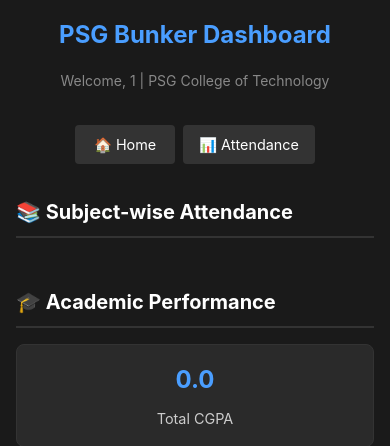
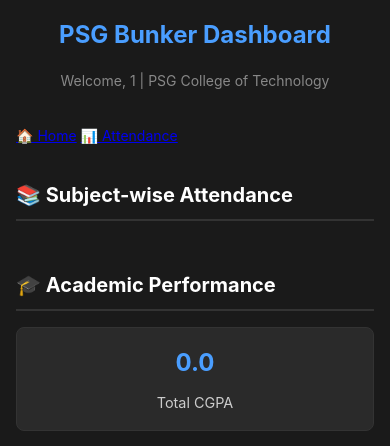
Before and after one commit to manusanjay545/PSG-Bunker, a Flask app: page /dashboard in a window 390 px wide. Shown: the top 446 px of the page. Run offline with Flask 3, Linux system fonts and the light colour scheme; the visitor is signed in with stand-in values (Sample User, id 1); data that the repository does not hold is empty.

Commit message:
Update style.css

```diff
--- a/static/style.css
+++ b/static/style.css
@@ -298,28 +343,6 @@ th {
 
 tr:hover {
     background-color: rgba(74, 158, 255, 0.1);
-}
-
-/* Navigation */
-.nav-buttons {
-    display: flex;
-    gap: 0.5rem;
-    margin: 1rem 0;
-    flex-wrap: wrap;
-}
-
-.nav-btn {
-    background-color: #333;
-    color: #ffffff;
-    text-decoration: none;
-    padding: 0.5rem 1rem;
-    border-radius: 4px;
-    font-size: 0.9rem;
-    transition: background-color 0.2s;
-}
-
-.nav-btn:hover {
-    background-color: #4a9eff;
 }
 
 /* Alerts */
@@ -415,16 +438,12 @@ footer {
     }
 
     .subject-title {
-        font-size: 1.1rem;
+        font-size: 1.2rem;
     }
 
-    .nav-buttons {
-        justify-content: center;
-    }
-
-    .nav-btn {
-        text-align: center;
-        min-width: 100px;
+    .share-btn {
+        padding: 0.75rem 1.5rem;
+        font-size: 0.9rem;
     }
 
     table {
```
Also changed, not shown: other parts of static/style.css (+57 -7 lines).
